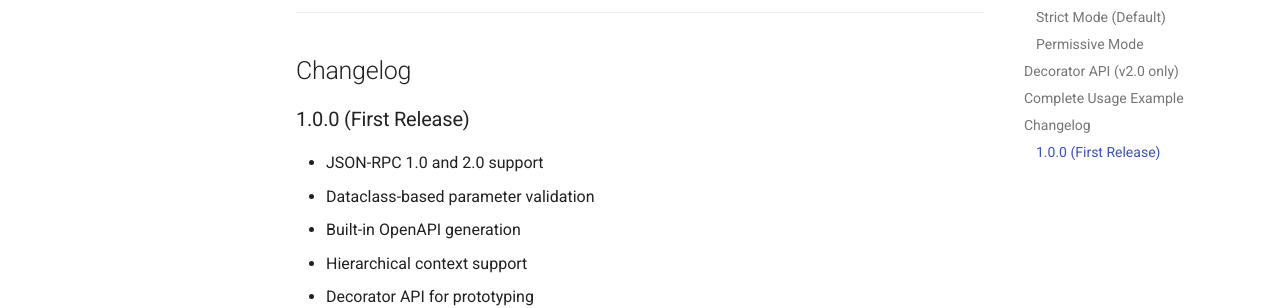
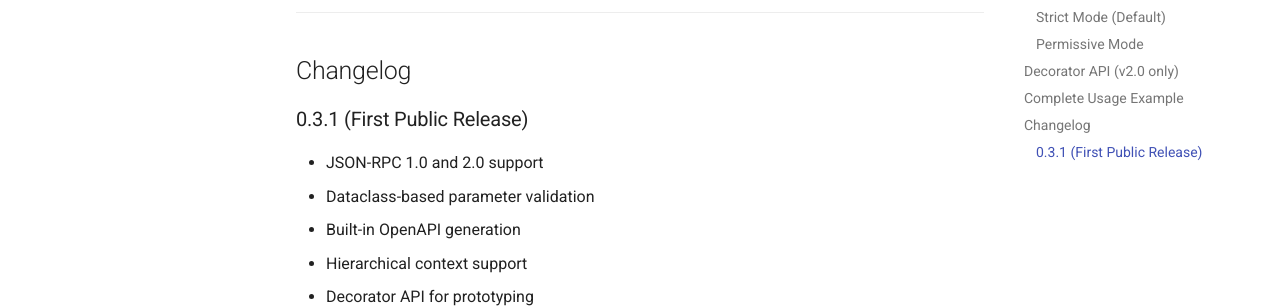
Before and after one commit to uandysmith/python-jsonrpc-lib, an MkDocs documentation site: the page built from docs/api-reference.md, in a window 1280 px wide and 900 px high, scrolled down 10489 px. Shown: the part 387-695 px from the top of the window. Built offline with MkDocs 1.6.1 and Material for MkDocs 9.7.7, drawn with Linux system fonts in a browser that asks for light colours; comment, search, counter and statistics services are not loaded.

```diff
--- a/docs/api-reference.md
+++ b/docs/api-reference.md
@@ -504,7 +504,7 @@
 
 ## Changelog
 
-### 1.0.0 (First Release)
+### 0.3.1 (First Public Release)
 
 - JSON-RPC 1.0 and 2.0 support
 - Dataclass-based parameter validation
```
Also changed, not shown: .claude/skills/python-jsonrpc-lib/SKILL.md (renamed from .claude/skills/jsonrpc-lib/SKILL.md), 3 other files.
